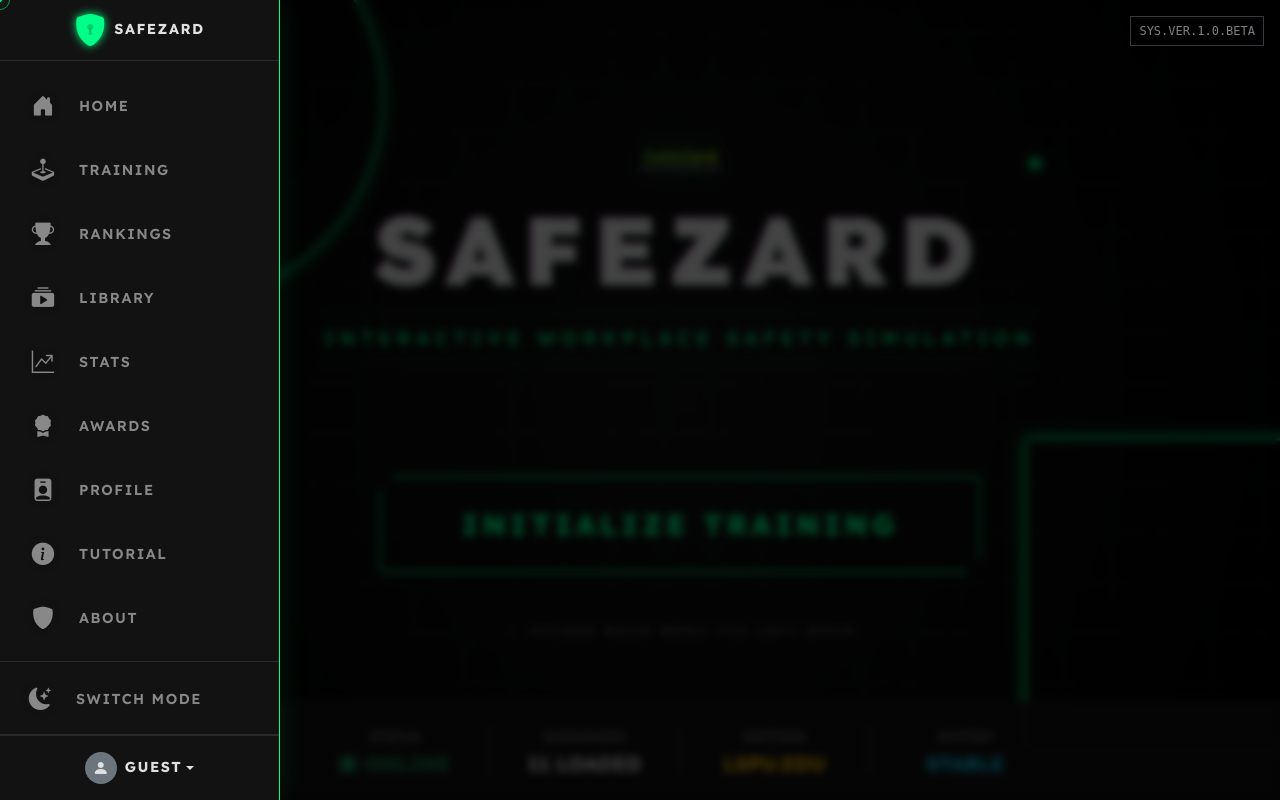
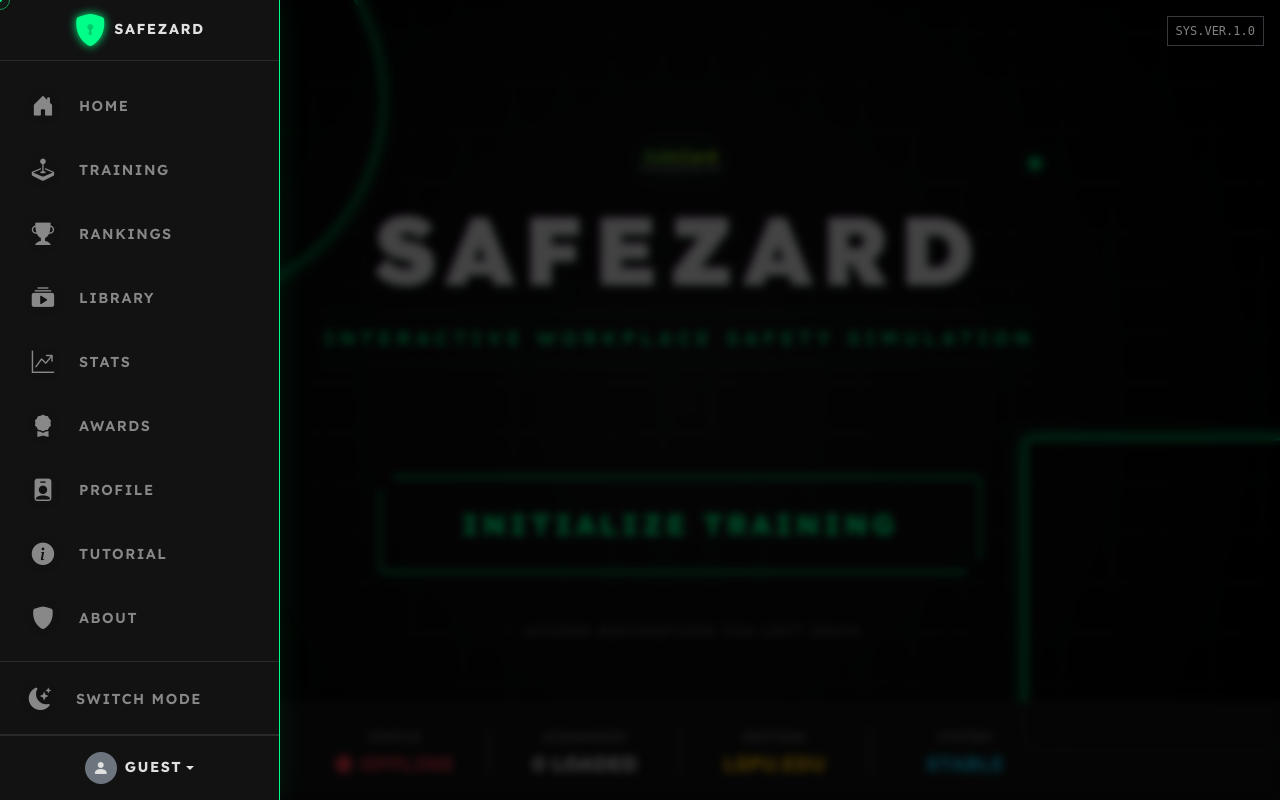
Before and after one commit to Ekskie/SafetySimulator-1, a Flask app: page / in a window 1280 px wide. Run offline with Flask 3, Linux system fonts and the light colour scheme.

Commit message:
Add dynamic system status and scenario count to index
The index route now queries Supabase to determine the system status (ONLINE/OFFLINE) and the exact number of scenarios, passing these values to the template. The index.html template displays these values dynamically, replacing hardcoded status and count. Also, the version badge in base.html was updated to 'SYS.VER.1.0'.

```diff
--- a/routes/general.py
+++ b/routes/general.py
@@ -1,11 +1,37 @@
 from flask import Blueprint, render_template
+from extensions import supabase
 
-# Create Blueprint
 general_bp = Blueprint('general', __name__)
 
 @general_bp.route("/")
 def index():
-    return render_template("index.html")
+    scenario_count = 0
+    system_status = "OFFLINE"
+    status_color = "text-danger"
+
+    try:
+        # Check connection and get exact count of scenarios
+        # We perform a lightweight query to check connectivity and count
+        res = supabase.table('scenarios').select('id', count='exact').execute()
+
+        # If we get a response, the system is online
+        system_status = "ONLINE"
+        status_color = "text-success"
+
+        # Determine the count from the response
+        if res.count is not None:
+            scenario_count = res.count
+        elif res.data:
+            scenario_count = len(res.data)
+
+    except Exception as e:
+        print(f"Stats Error: {e}")
+        # Defaults (OFFLINE/0) are already set above
+
+    return render_template("index.html",
+                         scenario_count=scenario_count,
+                         system_status=system_status,
+                         status_color=status_color)
 
 @general_bp.route("/tutorial")
 def tutorial():
--- a/templates/base.html
+++ b/templates/base.html
@@ -230,7 +230,7 @@
 
     <div class="position-fixed top-0 end-0 mt-3 me-3 d-none d-md-block" style="z-index: 1050;">
         <span class="badge bg-black  border border-secondary rounded-0 p-2 opacity-50 fw-light"
-            style="font-family: monospace;">SYS.VER.1.0.BETA</span>
+            style="font-family: monospace;">SYS.VER.1.0</span>
     </div>
 
     <script src="https://cdn.jsdelivr.net/npm/bootstrap@5.3.2/dist/js/bootstrap.bundle.min.js"></script>
--- a/templates/index.html
+++ b/templates/index.html
@@ -35,7 +35,7 @@
 
         <!-- Instruction to use sidebar -->
         <p class="mt-5 text-muted small text-uppercase fw-bold opacity-50" style="letter-spacing: 2px;">
-            <i class="bi bi-chevron-left me-1"></i> Access Main Menu via Left Dock
+            <i class="bi bi-chevron-left me-1"></i> Access Navigation via Left Dock
         </p>
     </div>
 
@@ -45,11 +45,15 @@
             <div class="row text-center  justify-content-center">
                 <div class="col-3 col-md-2 border-end border-secondary">
                     <div class="small text-uppercase opacity-50 mb-1" style="color:var(--safezard-text);">Status</div>
-                    <div class="h5 mb-0 fw-bold text-success"><i class="bi bi-circle-fill small me-2"></i>ONLINE</div>
+                    <!-- DYNAMIC STATUS -->
+                    <div class="h5 mb-0 fw-bold {{ status_color|default('text-secondary') }}">
+                        <i class="bi bi-circle-fill small me-2"></i>{{ system_status|default('CONNECTING...') }}
+                    </div>
                 </div>
                 <div class="col-3 col-md-2 border-end border-secondary">
                     <div class="small text-uppercase opacity-50 mb-1" style="color:var(--safezard-text);">Scenarios</div>
-                    <div class="h5 mb-0 fw-bold ">11 LOADED</div>
+                    <!-- DYNAMIC COUNT -->
+                    <div class="h5 mb-0 fw-bold ">{{ scenario_count|default(0) }} LOADED</div>
                 </div>
                 <div class="col-3 col-md-2 border-end border-secondary">
                     <div class="small text-uppercase opacity-50 mb-1" style="color:var(--safezard-text);">Edition</div>
```
